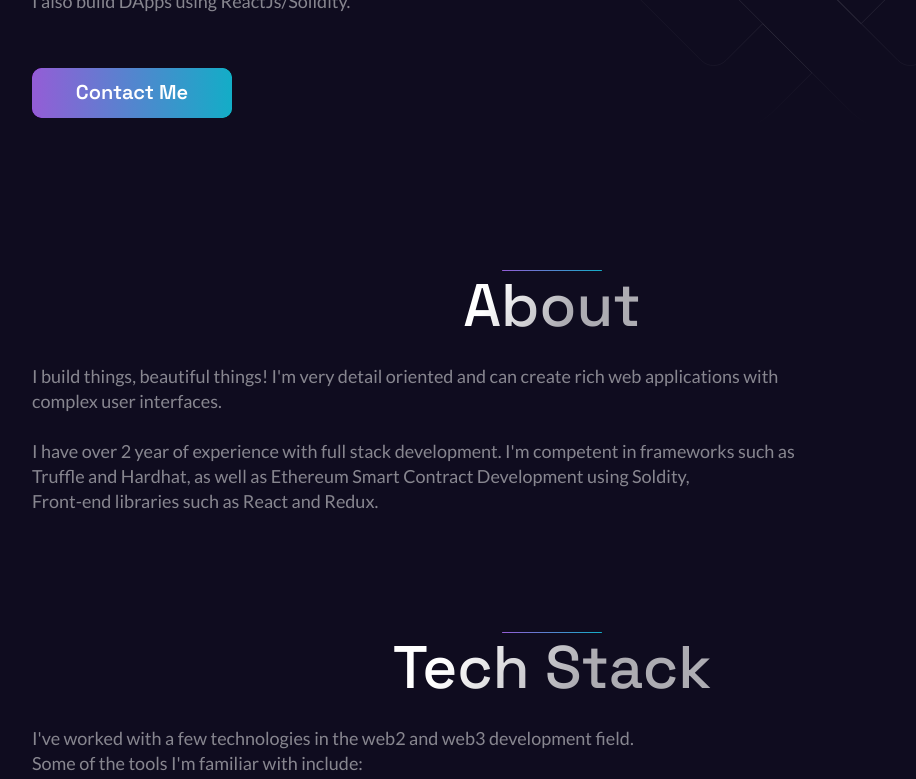
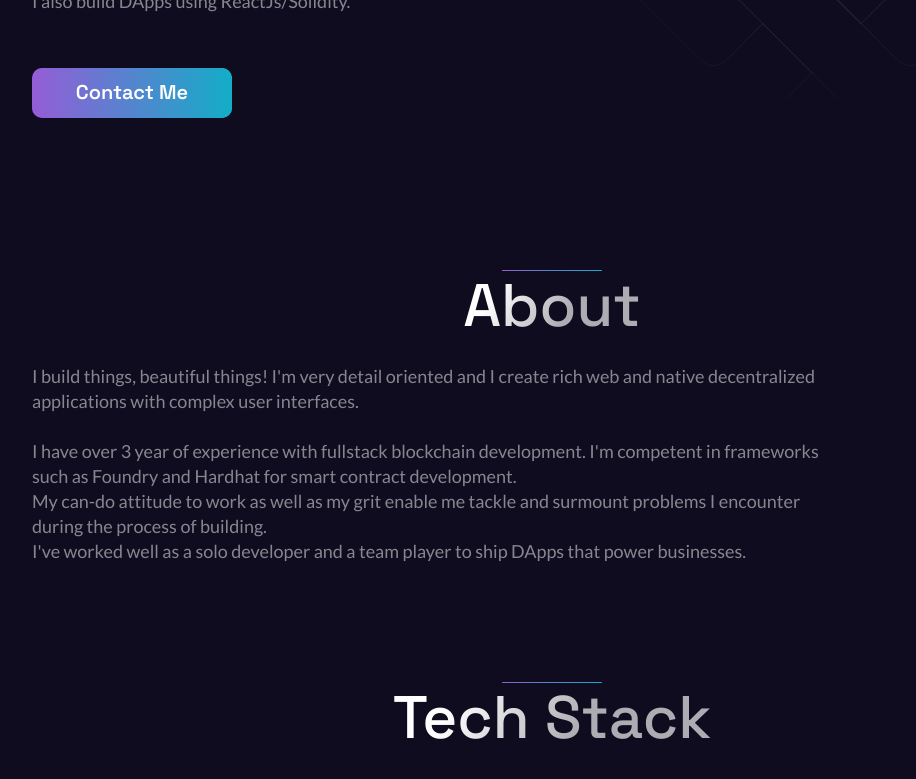
Before and after one commit to Akay74/portfolio, a Next.js app: page / in a window 1280 px wide. Shown: the part 515-1294 px from the top of the page, without its empty margins (88-1004 px from the left). Built offline with nearby package versions, Linux system fonts and the light colour scheme.

Commit message:
🎨 update about

```diff
--- a/src/components/About/About.js
+++ b/src/components/About/About.js
@@ -41,13 +41,13 @@ const About = () => (
         delay: 0.8,
       }}}
     >
-      I build things, beautiful things! I'm very detail oriented and can create rich
-      web applications with complex user interfaces.<br/>
+      I build things, beautiful things! I'm very detail oriented and I create rich
+      web and native decentralized applications with complex user interfaces.<br/>
       <br/>
-      I have over 2 year of experience with full stack development.
-      I'm competent in frameworks such as Truffle and Hardhat, as well as
-      Ethereum Smart Contract Development using Soldity,<br/>
-      Front-end libraries such as React and Redux.
+      I have over 3 year of experience with fullstack blockchain development.
+      I'm competent in frameworks such as Foundry and Hardhat for smart contract development.<br/>
+      My can-do attitude to work as well as my grit enable me tackle and surmount problems I encounter during the process of building.<br/>
+      I've worked well as a solo developer and a team player to ship DApps that power businesses.<br/>
     </SectionText>
 
   </Section>
```
